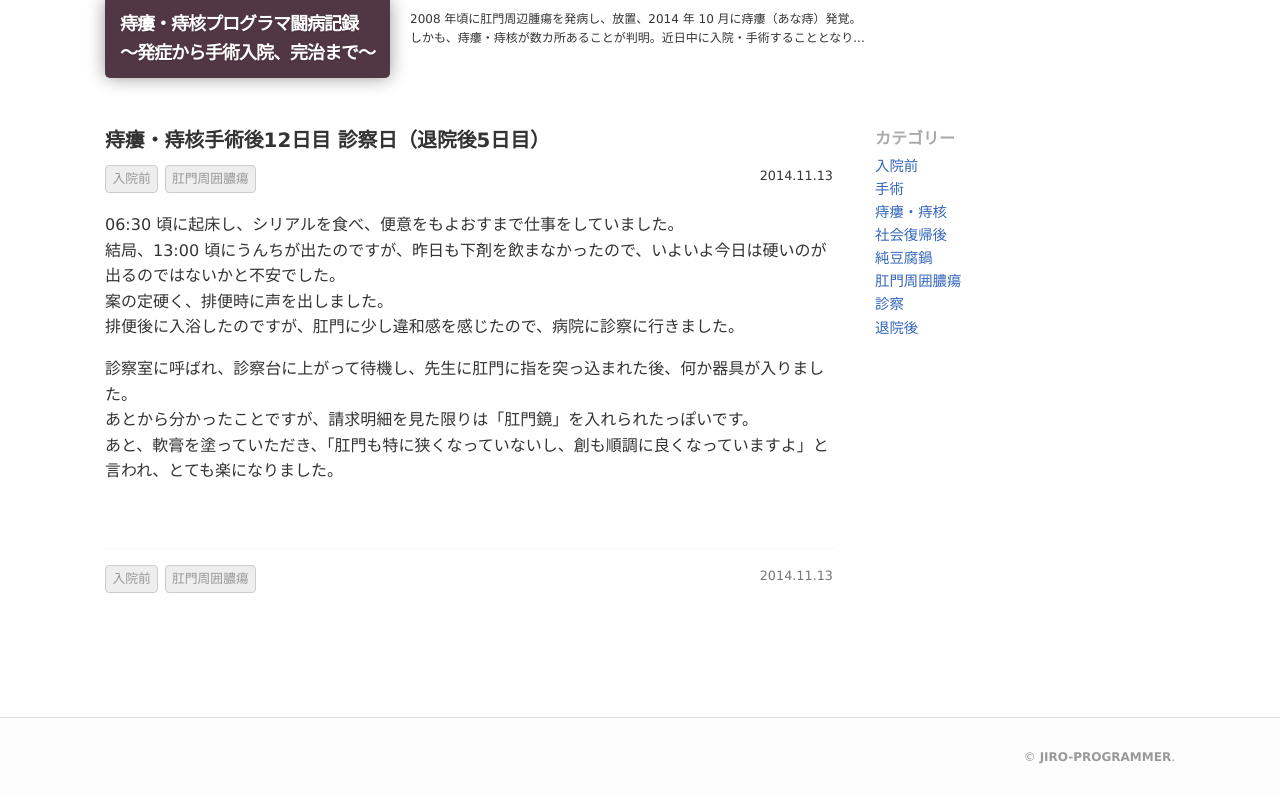
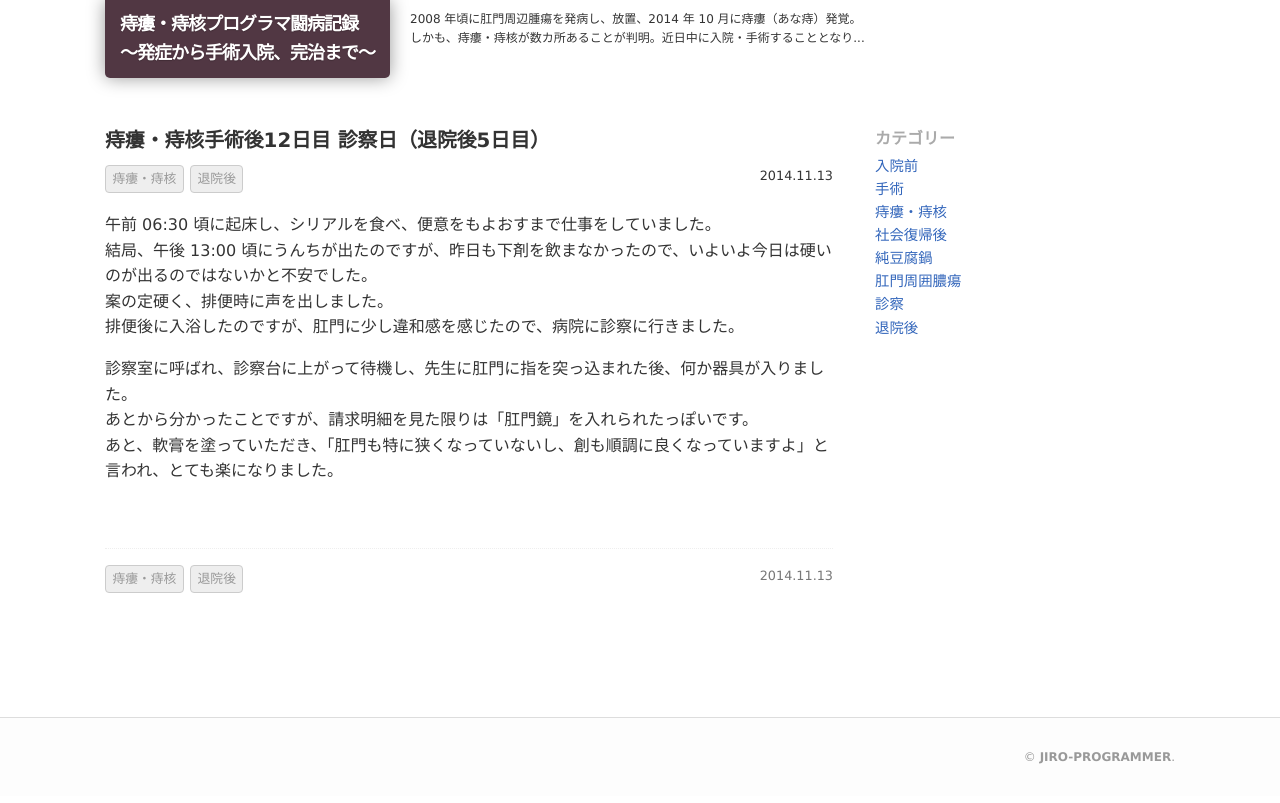
Before and after one commit to jiro-programmer/blog, a Jekyll site: the page built from _posts/2014-11-13-23.md, in a window 1280 px wide. Shown: the top 803 px of the page. Built offline with Jekyll 4.4.1, drawn with Linux system fonts in a browser that asks for light colours; a script that is not in the unit is left out.

Commit message:
Update 2014-11-13-23.md

```diff
--- a/_posts/2014-11-13-23.md
+++ b/_posts/2014-11-13-23.md
@@ -4,12 +4,12 @@ title: "痔瘻・痔核手術後12日目 診察日（退院後5日目）"
 date: 2014-11-13 09:00:00 +0900
 show_suffix_title: true
 tags:
-- 入院前
-- 肛門周囲膿瘍
+- 痔瘻・痔核
+- 退院後
 ---
 
-06:30 頃に起床し、シリアルを食べ、便意をもよおすまで仕事をしていました。
-結局、13:00 頃にうんちが出たのですが、昨日も下剤を飲まなかったので、いよいよ今日は硬いのが出るのではないかと不安でした。
+午前 06:30 頃に起床し、シリアルを食べ、便意をもよおすまで仕事をしていました。
+結局、午後 13:00 頃にうんちが出たのですが、昨日も下剤を飲まなかったので、いよいよ今日は硬いのが出るのではないかと不安でした。
 案の定硬く、排便時に声を出しました。
 排便後に入浴したのですが、肛門に少し違和感を感じたので、病院に診察に行きました。
 
```
